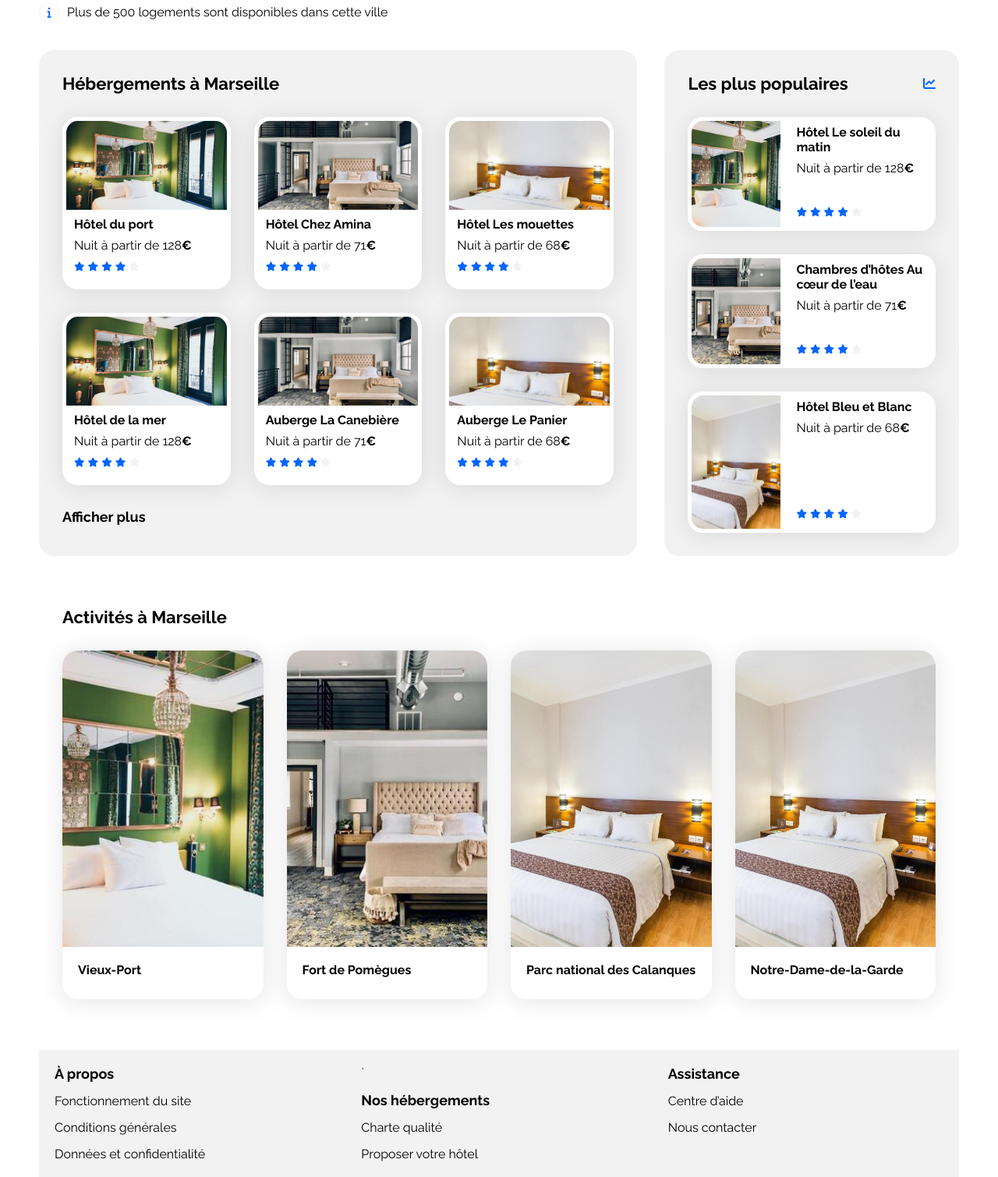
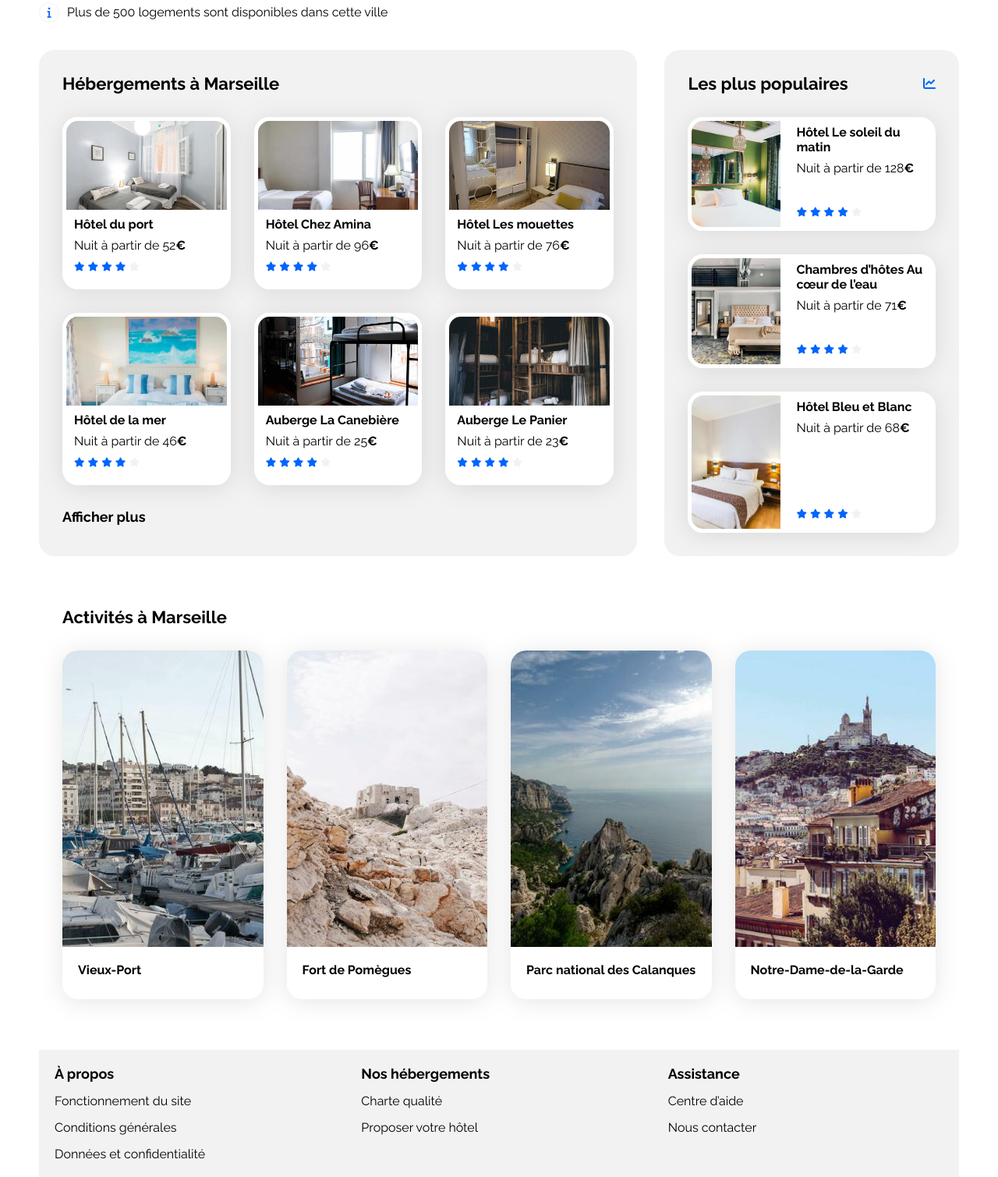
Before and after one commit to Moussier24/oc-dev-web-p1, a plain HTML site: page index.html in a window 1280 px wide. Shown: the part 367-1876 px from the top of the page at 78% size. Drawn offline with Linux system fonts and the light colour scheme.

Commit message:
Mettre les vrais données

```diff
--- a/css/style.css
+++ b/css/style.css
@@ -13,6 +13,10 @@
 
 .fa-solid {
     color: var(--main-color);
+}
+
+html {
+    scroll-behavior: smooth;
 }
 
 button {
@@ -194,6 +198,7 @@ a {
 
 .filters .filters-button:hover {
     background-color: #DEEBFF;
+    transition: all 0.3s;
 }
 
 .filters .filters-button .filters-button-icon {
--- a/index.html
+++ b/index.html
@@ -24,8 +24,8 @@
                     </a>
                 </div>
                 <ul class="navbar-links">
-                    <li class="navbar-link navbar-link-active"><a href="#">Hébergements</a></li>
-                    <li class="navbar-link"><a href="#">Activités</a></li>
+                    <li class="navbar-link navbar-link-active"><a href="#hebergements">Hébergements</a></li>
+                    <li class="navbar-link"><a href="#activites">Activités</a></li>
                 </ul>
             </nav>
         </header>
@@ -85,7 +85,7 @@
                 </p>
             </div>
             <div class="hebergements-and-populaires">
-                <section class="hebergements">
+                <section class="hebergements" id="hebergements">
                     <div class="section-title-box">
                         <h2 class="section-title">
                             Hébergements à Marseille
@@ -94,11 +94,11 @@
                     <div class="hebergements-cards">
                         <a href="#">
                             <article class="card">
-                                <img src="./images/hebergements/emile-guillemot.jpg" alt="Image de la chambre d'hôtel montrant un lit" class="card-img">
+                                <img src="./images/hebergements/fred-kleber.jpg" alt="Image de la chambre d'hôtel montrant un lit" class="card-img">
                                 <div class="card-content">
                                     <div class="card-txt">
                                         <h3 class="card-title">Hôtel du port</h3>
-                                        <p class="card-subtitle">Nuit à partir de 128<span class="card-currency">€</span></p>
+                                        <p class="card-subtitle">Nuit à partir de 52<span class="card-currency">€</span></p>
                                     </div>
                                     <div class="card-rating">
                                         <i class="fa-xs fa-solid fa-star" aria-hidden="true"></i>
@@ -113,11 +113,11 @@
                         </a>
                         <a href="#">
                             <article class="card">
-                                <img src="./images/hebergements/aw-creative.jpg" alt="Image de la chambre d'hôtel montrant un lit" class="card-img">
+                                <img src="./images/hebergements/febrian-zakaria.jpg" alt="Image de la chambre d'hôtel montrant un lit" class="card-img">
                                 <div class="card-content">
                                     <div class="card-txt">
                                         <h3 class="card-title">Hôtel Chez Amina</h3>
-                                        <p class="card-subtitle">Nuit à partir de 71<span class="card-currency">€</span></p>
+                                        <p class="card-subtitle">Nuit à partir de 96<span class="card-currency">€</span></p>
                                     </div>
                                     <div class="card-rating">
                                         <i class="fa-xs fa-solid fa-star" aria-hidden="true"></i>
@@ -132,11 +132,11 @@
                         </a>
                         <a href="#">
                             <article class="card">
-                                <img src="./images/hebergements/febrian-zakaria2.jpg" alt="Image de la chambre d'hôtel montrant un lit" class="card-img">
+                                <img src="./images/hebergements/reisetopia.jpg" alt="Image de la chambre d'hôtel montrant un lit" class="card-img">
                                 <div class="card-content">
                                     <div class="card-txt">
                                         <h3 class="card-title">Hôtel Les mouettes</h3>
-                                        <p class="card-subtitle">Nuit à partir de 68<span class="card-currency">€</span></p>
+                                        <p class="card-subtitle">Nuit à partir de 76<span class="card-currency">€</span></p>
                                     </div>
                                     <div class="card-rating">
                                         <i class="fa-xs fa-solid fa-star" aria-hidden="true"></i>
@@ -151,11 +151,11 @@
                         </a>
                         <a href="#">
                             <article class="card">
-                                <img src="./images/hebergements/emile-guillemot.jpg" alt="Image de la chambre d'hôtel montrant un lit" class="card-img">
+                                <img src="./images/hebergements/annie-spratt.jpg" alt="Image de la chambre d'hôtel montrant un lit" class="card-img">
                                 <div class="card-content">
                                     <div class="card-txt">
                                         <h3 class="card-title">Hôtel de la mer</h3>
-                                        <p class="card-subtitle">Nuit à partir de 128<span class="card-currency">€</span></p>
+                                        <p class="card-subtitle">Nuit à partir de 46<span class="card-currency">€</span></p>
                                     </div>
                                     <div class="card-rating">
                                         <i class="fa-xs fa-solid fa-star" aria-hidden="true"></i>
@@ -170,11 +170,11 @@
                         </a>
                         <a href="#">
                             <article class="card">
-                                <img src="./images/hebergements/aw-creative.jpg" alt="Image de la chambre d'hôtel montrant un lit" class="card-img">
+                                <img src="./images/hebergements/marcus-loke.jpg" alt="Image de la chambre d'hôtel montrant un lit" class="card-img">
                                 <div class="card-content">
                                     <div class="card-txt">
                                         <h3 class="card-title">Auberge La Canebière</h3>
-                                        <p class="card-subtitle">Nuit à partir de 71<span class="card-currency">€</span></p>
+                                        <p class="card-subtitle">Nuit à partir de 25<span class="card-currency">€</span></p>
                                     </div>
                                     <div class="card-rating">
                                         <i class="fa-xs fa-solid fa-star" aria-hidden="true"></i>
@@ -189,11 +189,11 @@
                         </a>
                         <a href="#">
                             <article class="card">
-                                <img src="./images/hebergements/febrian-zakaria2.jpg" alt="Image de la chambre d'hôtel montrant un lit" class="card-img">
+                                <img src="./images/hebergements/nicate-lee.jpg" alt="Image de la chambre d'hôtel montrant un lit" class="card-img">
                                 <div class="card-content">
                                     <div class="card-txt">
                                         <h3 class="card-title">Auberge Le Panier</h3>
-                                        <p class="card-subtitle">Nuit à partir de 68<span class="card-currency">€</span></p>
+                                        <p class="card-subtitle">Nuit à partir de 23<span class="card-currency">€</span></p>
                                     </div>
                                     <div class="card-rating">
                                         <i class="fa-xs fa-solid fa-star" aria-hidden="true"></i>
@@ -275,14 +275,14 @@
                     </div>
                 </section>
             </div>
-            <section class="activites">
+            <section class="activites" id="activites">
                 <div class="section-title-box">
                     <h2 class="section-title">Activités à Marseille</h2>
                 </div>
                 <div class="activites-cards">
                     <a href="#">
                         <article class="card card-long-image">
-                            <img src="./images/hebergements/emile-guillemot.jpg" alt="Image de la chambre d'hôtel montrant un lit" class="card-img">
+                            <img src="./images/activites/reno-laithienne.jpg" alt="Image de la chambre d'hôtel montrant un lit" class="card-img">
                             <div class="card-content">
                                 <div class="card-txt">
                                     <h3 class="card-title">Vieux-Port</h3>
@@ -292,7 +292,7 @@
                     </a>
                     <a href="#">
                         <article class="card card-long-image">
-                            <img src="./images/hebergements/aw-creative.jpg" alt="Image de la chambre d'hôtel montrant un lit" class="card-img">
+                            <img src="./images/activites/paul-hermann.jpg" alt="Image de la chambre d'hôtel montrant un lit" class="card-img">
                             <div class="card-content">
                                 <div class="card-txt">
                                     <h3 class="card-title">Fort de Pomègues</h3>
@@ -302,7 +302,7 @@
                     </a>
                     <a href="#">
                         <article class="card card-long-image">
-                            <img src="./images/hebergements/febrian-zakaria2.jpg" alt="Image de la chambre d'hôtel montrant un lit" class="card-img">
+                            <img src="./images/activites/kilyan-sockalingum.jpg" alt="Image de la chambre d'hôtel montrant un lit" class="card-img">
                             <div class="card-content">
                                 <div class="card-txt">
                                     <h3 class="card-title">Parc national des Calanques</h3>
@@ -312,7 +312,7 @@
                     </a>
                     <a href="#">
                         <article class="card card-long-image">
-                            <img src="./images/hebergements/febrian-zakaria2.jpg" alt="Image de la chambre d'hôtel montrant un lit" class="card-img">
+                            <img src="./images/activites/florian-wehde.jpg" alt="Image de la chambre d'hôtel montrant un lit" class="card-img">
                             <div class="card-content">
                                 <div class="card-txt">
                                     <h3 class="card-title">Notre-Dame-de-la-Garde</h3>
@@ -333,7 +333,7 @@
                         <li class="footer-list-item"><a href="#">Données et confidentialité</a></li>
                     </ul>
                 </li>
-                <li class="footer-list">`
+                <li class="footer-list">
                     <h3 class="footer-list-title">Nos hébergements</h3>
                     <ul class="footer-list-items">
                         <li class="footer-list-item"><a href="#">Charte qualité</a></li>
```
